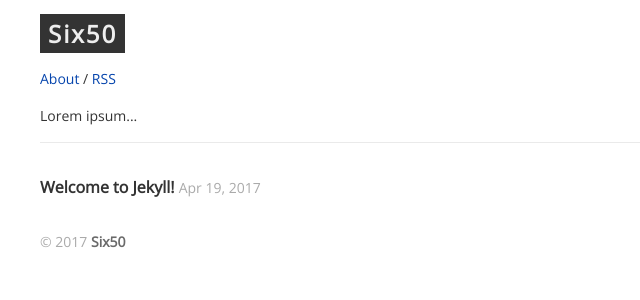
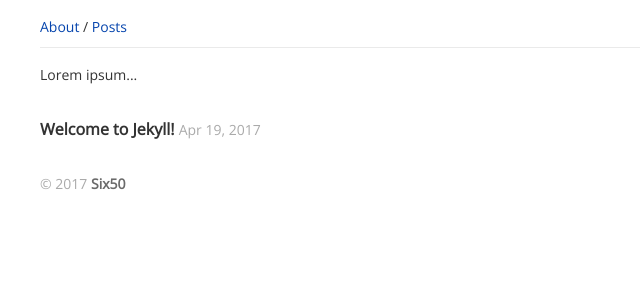
Before and after one commit to six50/sixfifty, a Jekyll site: the page built from index.html, in a window 1280 px wide. Shown: the top 300 px of the page, without its empty margins (0-640 px from the left). Built offline with Jekyll 4.4.1, drawn with Linux system fonts in a browser that asks for light colours.

Commit message:
Unify the styling/navigation a bit...

```diff
--- a/_includes/logo.html
+++ /dev/null
@@ -1,5 +0,0 @@
-<h1 class="smallcap">
-  <a class="site-title" href="{{ site.baseurl }}/">
-    {{ site.title }}
-  </a>
-</h1>
--- a/_includes/nav.html
+++ b/_includes/nav.html
@@ -1,4 +1,4 @@
 <p class="site-nav">
     <a href="{{ '/about' | prepend: site.baseurl | prepend: site.url }}">About</a>
-  / <a href="{{ '/feed.xml' | prepend: site.baseurl | prepend: site.url }}">RSS</a>
+  / <a href="{{ '/tagged' | prepend: site.baseurl | prepend: site.url }}">Posts</a>
 </p>
--- a/_layouts/page.html
+++ b/_layouts/page.html
@@ -1,6 +1,10 @@
 ---
 layout: default
 ---
+<section class="site-header">
+  {% include nav.html %}
+</section>
+
 <article class="post">
   <header class="post-header">
     <h1 class="post-title">{{ page.title }}</h1>
--- a/_sass/_layout.scss
+++ b/_sass/_layout.scss
@@ -2,7 +2,6 @@
  * Site header
  */
 .site-header {
-    border-bottom: 1px solid $grey-color-light;
     margin-top: -2rem;
     max-width: $max-width;
     p {
@@ -10,22 +9,11 @@
     }
 }
 
-.smallcap {
-    font-size: 1.5rem;
-    font-weight: bold;
+.site-nav {
+    padding-bottom: 10px;
+    border-bottom: 1px solid $grey-color-light;
+}
 
-    a,
-    a:hover {
-        text-decoration: none;
-        letter-spacing: 2px;
-        background-color: #333;
-        color: #eee;
-        padding-left: 0.5rem;
-        padding-right: 0.5rem;
-        padding-top: 0.2rem;
-        padding-bottom: 0.2rem;
-    }
-}
 /**
  * Page content
  */
--- a/index.html
+++ b/index.html
@@ -3,7 +3,6 @@ layout: default
 ---
 <div class="home">
 	<section class="site-header">
-		{% include logo.html %}
 		{% include nav.html %}
 		{% include intro.html %}
 	</section>
```
Also changed, not shown: tagged.html (+1 -6 lines).
